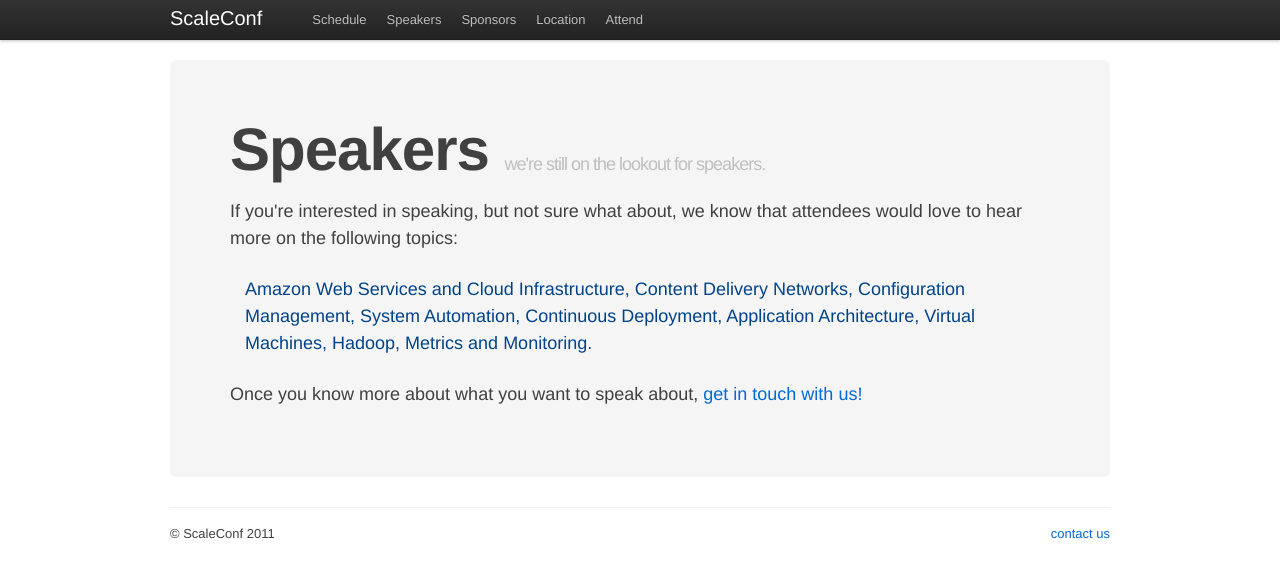
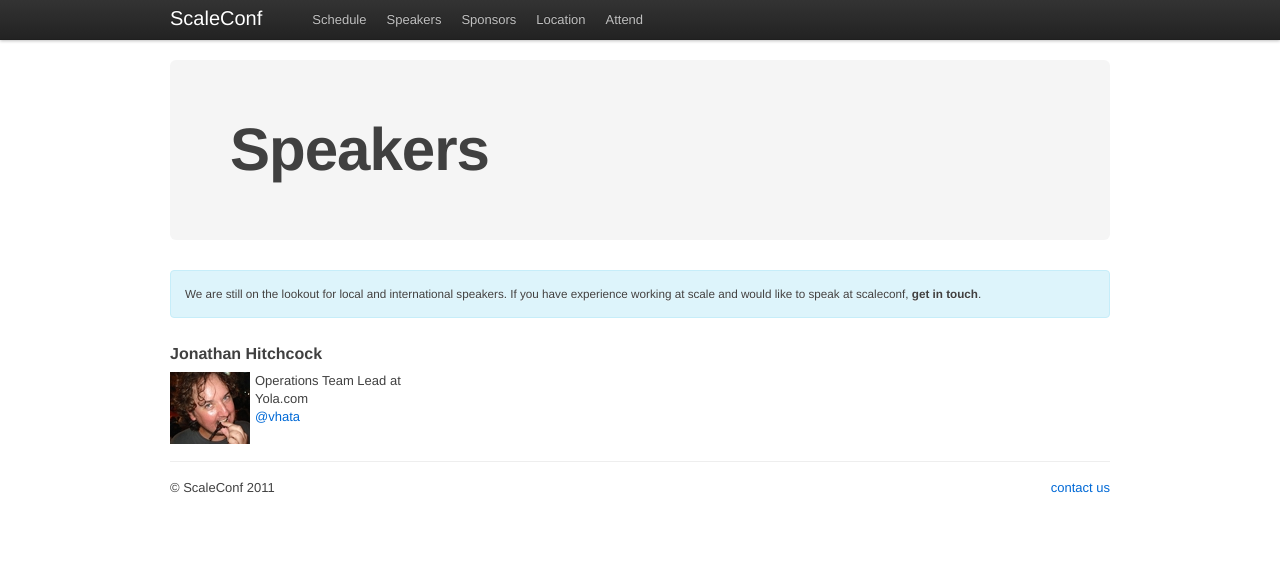
Before and after one commit to scaleconf/scaleconf.github.com, a Jekyll site: the page built from speakers.html, in a window 1280 px wide. Shown: the top 578 px of the page. Built offline with Jekyll 4.4.1, drawn with Linux system fonts in a browser that asks for light colours; Markdown is read by kramdown in place of the engine named in the settings.

Commit message:
speaker stuff

```diff
--- a/index.html
+++ b/index.html
@@ -4,12 +4,14 @@
 meta-description: Scaleconf is a web scalability conference about working and building for highly scalable websites. International experts will be talking about principles from the devops movement as well as some trending technologies and methodologies.
 ---
       <!-- Main hero unit for a primary marketing message or call to action -->
-      <div class="hero-unit" style="background-image: url('images/front_hero.png');background-position: bottom right;background-repeat: no-repeat;">
+      <div class="hero-unit" style="height:120px;background-image: url('/images/header.png'); background-position:center -8px ; background-repeat: no-repeat; background-color:#203942">
+          <!--
           <h1>ScaleConf</h1>
           <h2>19-20 January 2012, Cape Town</h2>
           <p>
           Scalability, High Availability, and the DevOps movement.
           </p>
+          -->
       </div>
 
       <div class="row">
--- a/speakers.html
+++ b/speakers.html
@@ -5,29 +5,27 @@
 ---
       <!-- Main hero unit for a primary marketing message or call to action -->
       <div class="hero-unit">
-          <h1>Speakers <small>we're still on the lookout for speakers.</small></h1><br/>
-          <p>If you're interested in speaking, but not sure what about, we know that attendees would love to hear more on the following topics: </p>
-          <p style='padding:15px;color:#00438A'>
-                  Amazon Web Services and Cloud Infrastructure, Content Delivery Networks, Configuration Management, System Automation, Continuous Deployment,
-                  Application Architecture, Virtual Machines, Hadoop, Metrics and Monitoring.
-          </p>
-          <p>Once you know more about what you want to speak about, <a href='/contact-us'>get in touch with us!</a> </p>
+          <h1>Speakers</h1>
+      </div>
 
-<!--
       <div class="row">
-          <div class='span16' style='padding:150px 0;text-align:center; color:#aaa;'>
-              watch this space<br/>
-              [ &nbsp; &nbsp; &nbsp; &nbsp; &nbsp; &nbsp; &nbsp; &nbsp; &nbsp; &nbsp; &nbsp; ]
+          <div class="span16">
+              <div class='alert-message block-message info'>
+                 <p style='font-size:0.9em;'>
+                 We are still on the lookout for local and international speakers. If you have experience working at scale
+                 and would like to speak at scaleconf, <a href='/contact-us'>get in touch</a>.
+                 </p>
+             </div>
           </div>
+      </div>
 
-        <div class="span5">
-          <h4>Jonathan Hitchcock</h4>
-          <p>
-                <img style='float:left;margin-right:5px;' src='/scaleconf/images/speakers/vhata.jpeg'/>
+      <div class="row">
+         <div class="span5">
+            <h4>Jonathan Hitchcock</h4>
+            <p>
+                <img style='float:left;margin-right:5px;' src='/images/speakers/vhata.jpeg'/>
                 Operations Team Lead at Yola.com<br/>
                 <a href='twitter.com/vhata'>@vhata</a>
-          </p>
-        </div>
--->
-
+            </p>
+          </div>
       </div>
```
